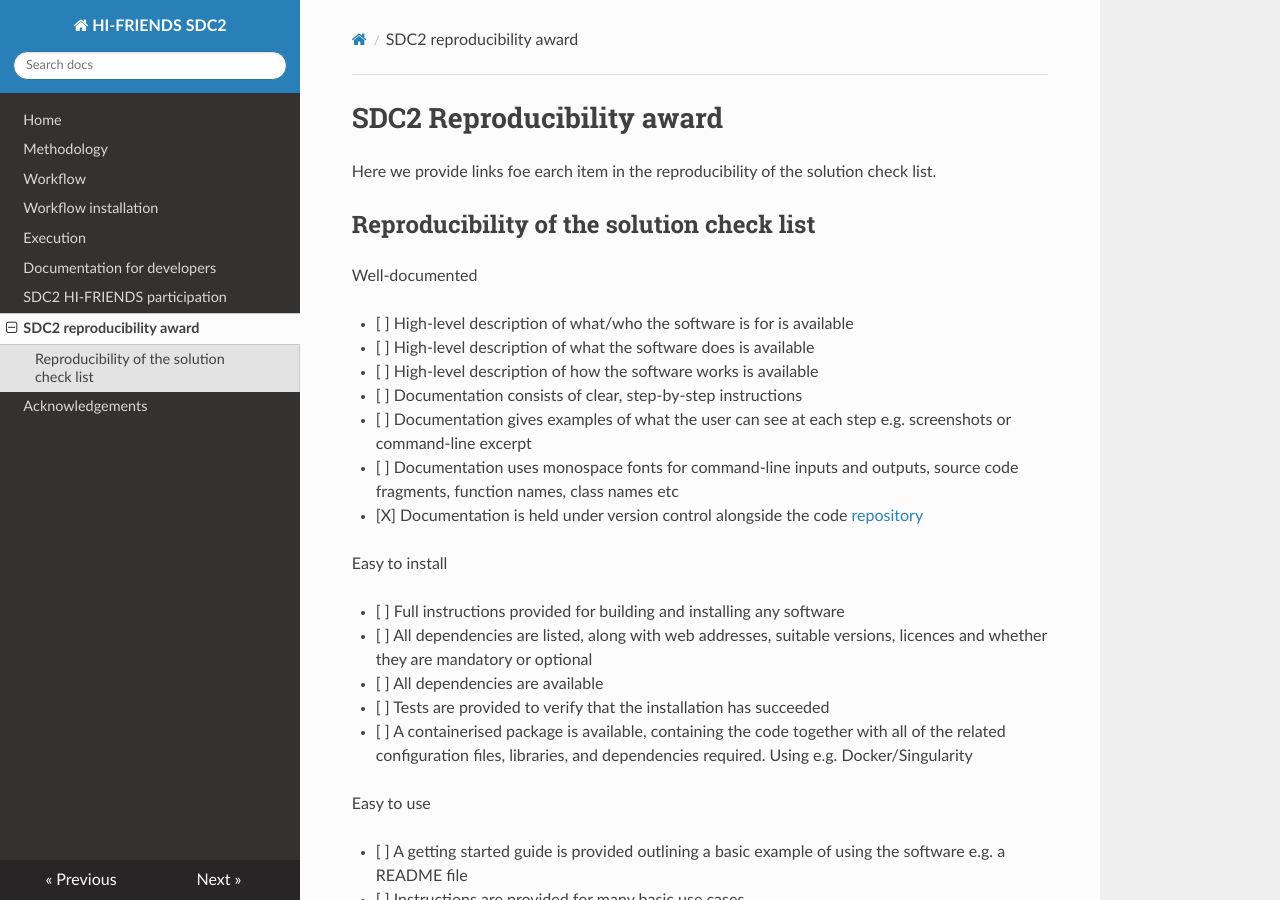
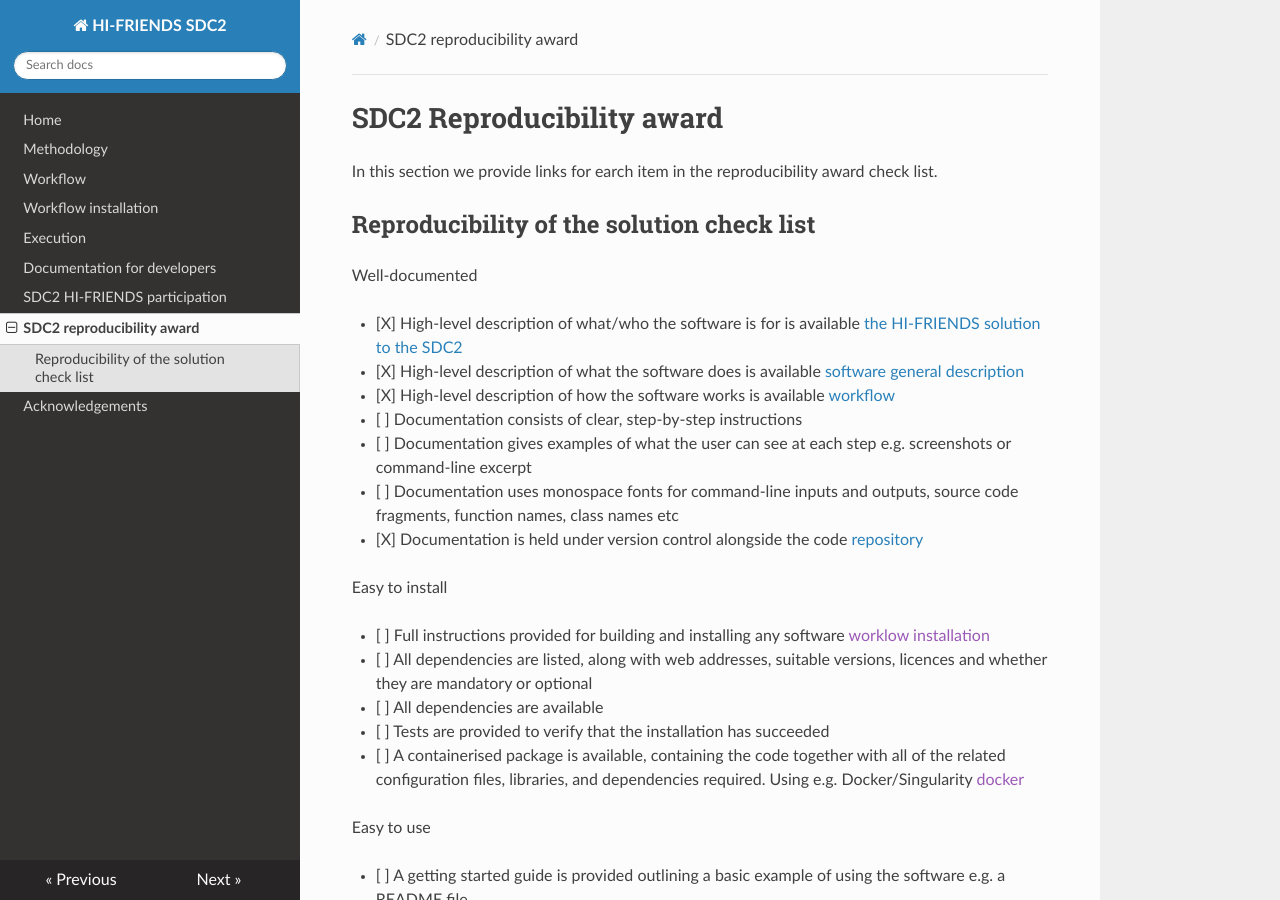
Before and after one commit to HI-FRIENDS-SDC2/hi-friends, an MkDocs documentation site: the page built from docs/reproducibility.md, in a window 1280 px wide and 900 px high. Built offline with MkDocs 1.6.1, drawn with Linux system fonts in a browser that asks for light colours; nearby versions of some CDN libraries.

Commit message:
Tick some well-documented items and add links

```diff
--- a/docs/reproducibility.md
+++ b/docs/reproducibility.md
@@ -1,15 +1,15 @@
 # SDC2 Reproducibility award
 
-Here we provide links foe earch item in the reproducibility of the solution check list.
+In this section we provide links for earch item in the reproducibility award check list.
 
 
 ## Reproducibility of the solution check list
 
 Well-documented
 
-- [ ] High-level description of what/who the software is for is available
-- [ ] High-level description of what the software does is available
-- [ ] High-level description of how the software works is available
+- [X] High-level description of what/who the software is for is available [the HI-FRIENDS solution to the SDC2](https://hi-firends-sdc2.readthedocs.io/en/latest/#the-hi-friends-solution-to-the-sdc2)
+- [X] High-level description of what the software does is available [software general description](https://hi-firends-sdc2.readthedocs.io/en/latest/#workflow-general-description)
+- [X] High-level description of how the software works is available [workflow](https://hi-friends-sdc2.readthedocs.io/en/latest/workflow/)
 - [ ] Documentation consists of clear, step-by-step instructions
 - [ ] Documentation gives examples of what the user can see at each step e.g. screenshots or command-line excerpt
 - [ ] Documentation uses monospace fonts for command-line inputs and outputs, source code fragments, function names, class names etc
@@ -17,11 +17,11 @@ Well-documented
 
 Easy to install
 
-- [ ] Full instructions provided for building and installing any software
+- [ ] Full instructions provided for building and installing any software [worklow installation]()
 - [ ] All dependencies are listed, along with web addresses, suitable versions, licences and whether they are mandatory or optional
 - [ ] All dependencies are available
-- [ ] Tests are provided to verify that the installation has succeeded
-- [ ] A containerised package is available, containing the code together with all of the related configuration files, libraries, and dependencies required. Using e.g. Docker/Singularity
+- [ ] Tests are provided to verify that the installation has succeeded []()
+- [ ] A containerised package is available, containing the code together with all of the related configuration files, libraries, and dependencies required. Using e.g. Docker/Singularity [docker]()
 
 Easy to use
 
```
